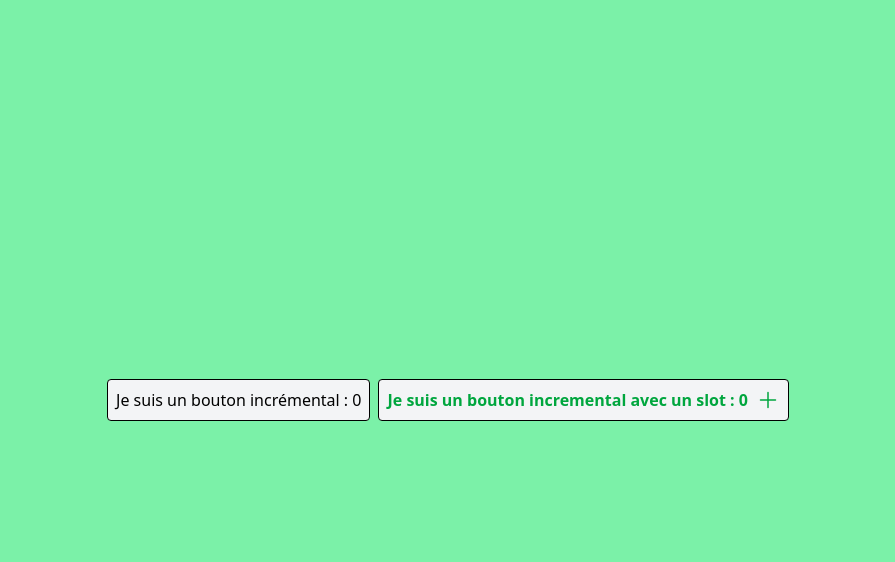
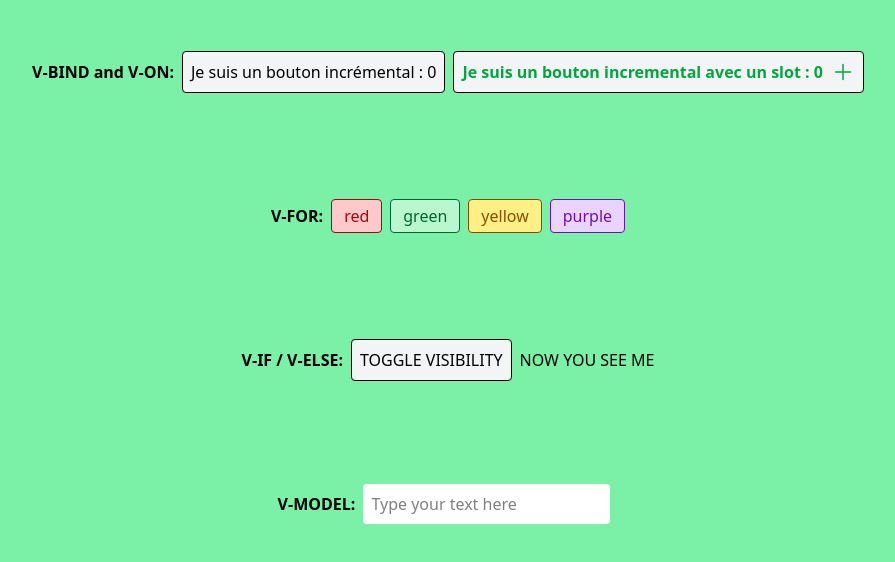
Before and after one commit to theolevisage/vue-vite-app, a Vue app: page / in a window 1280 px wide. Shown: the top 562 px of the page, without its empty margins (192-1087 px from the left). Built offline with nearby package versions, Linux system fonts and the light colour scheme.

Commit message:
directive examples

```diff
--- a/src/App.vue
+++ b/src/App.vue
@@ -1,5 +1,7 @@
 <template>
-  <div class="flex gap-2 w-full min-h-screen justify-center items-center bg-green-300">
+  <div class="w-full min-h-screen bg-green-300">
+    <div class="h-36 flex gap-2 justify-center items-center">
+      <h1 class="font-bold">V-BIND and V-ON:</h1>
       <IncrementButton
           v-bind:counter="counterValue"
           v-on:click="incrementValue"
@@ -18,16 +20,57 @@
         </div>
       </IncrementButton>
     </div>
+
+    <div class="h-36 flex gap-2 justify-center items-center">
+      <h1 class="font-bold">V-FOR:</h1>
+      <ColorTag
+        v-for="(color, index) in colors"
+        :key="index"
+        :label="color"
+        :color="color"
+      />
+    </div>
+
+    <div class="h-36 flex gap-2 justify-center items-center">
+      <h1 class="font-bold">V-IF / V-ELSE:</h1>
+      <SimpleButton @click="toggleVisibility">TOGGLE VISIBILITY</SimpleButton>
+      <div v-if="visible">NOW YOU SEE ME</div>
+      <div v-else>NOW YOU DON'T</div>
+    </div>
+
+    <div class="h-36 flex gap-2 justify-center items-center">
+      <h1 class="font-bold">V-MODEL:</h1>
+      <input
+        type="text"
+        v-model="vModelValue"
+        placeholder="Type your text here"
+        class="bg-white p-2 rounded"
+      >
+      <div>{{ vModelValue }}</div>
+    </div>
+  </div>
 </template>
 
 <script setup>
   import { ref } from 'vue'
   import IncrementButton from './components/IncrementButton.vue';
+  import ColorTag from './components/ColorTag.vue';
+  import SimpleButton from './components/SimpleButton.vue';
 
-  let counterValue = ref(0)
+  // incremental button ref and method
+  const counterValue = ref(0)
   const incrementValue = () => {
     console.log('Le bouton a été cliqué')
     counterValue.value++
   }
+  // color array for v-for
+  const colors = [ 'red', 'green', 'yellow', 'purple']
+  // ref and method for v-if
+  const visible = ref(true)
+  const toggleVisibility = () => {
+    visible.value = !visible.value
+  }
+  // ref for v-model
+  const vModelValue = ref('')
 
 </script>
--- /dev/null
+++ b/src/components/ColorTag.vue
@@ -0,0 +1,19 @@
+<template>
+    <div
+        class="rounded border px-3 py-1"
+        :class="colorClass[color]"
+    >
+        {{ label }}
+    </div>
+</template>
+
+<script setup lang="js">
+defineProps(['label', 'color'])
+
+const colorClass = {
+    red: ['bg-red-200', 'text-red-800'],
+    green: ['bg-green-200', 'text-green-800'],
+    yellow: ['bg-yellow-200', 'text-yellow-800'],
+    purple: ['bg-purple-200', 'text-purple-800']
+}
+</script>
--- /dev/null
+++ b/src/components/SimpleButton.vue
@@ -0,0 +1,13 @@
+<template>
+    <button
+        type="button"
+        class="border p-2 rounded bg-gray-100 hover:bg-gray-200 cursor-pointer"
+        v-on:click="emits('click')"
+    >
+        <slot>SimpleButton</slot>
+    </button >
+</template>
+
+<script setup lang="js">
+const emits = defineEmits(['click'])
+</script>
```
Lines whose indentation alone changed are shown as unchanged.
